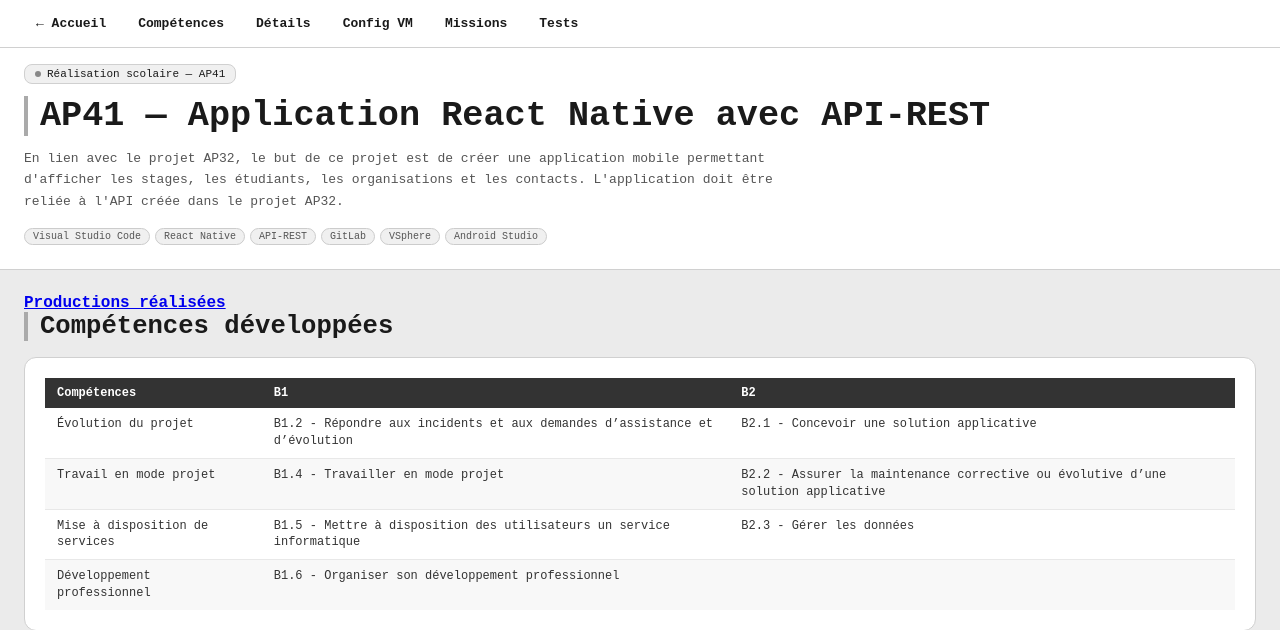
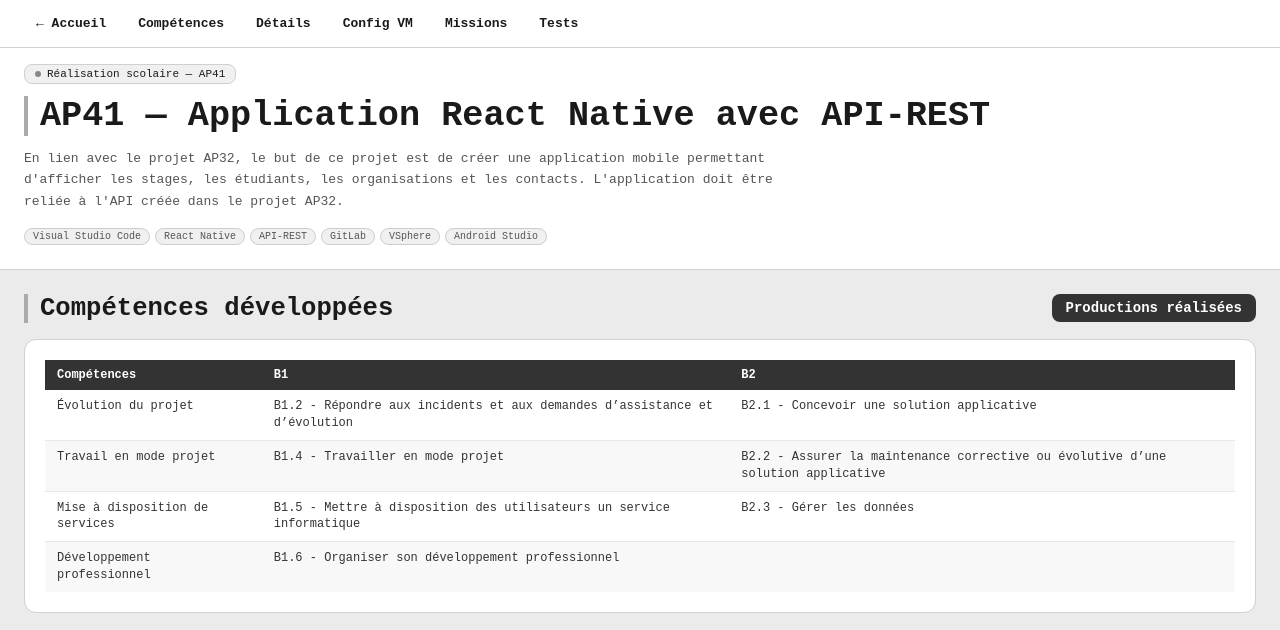
Before and after one commit to TGnrd/pcpgoinardtitouan, a PHP site: page /CompDetAp41.html in a window 1280 px wide. Shown: the top 630 px of the page. Run offline with PHP 8.4, Linux system fonts and the light colour scheme.

Commit message:
Ajout du style de l'ap41

```diff
--- a/style/style-ap41.css
+++ b/style/style-ap41.css
@@ -310,6 +310,26 @@ table tr:nth-child(even) td {
   background: #f8f8f8;
 }
 
+/* Lien vers projet de la page */
+
+.lienProjetPage {
+  display: inline-flex;
+  align-items: center;
+  justify-content: center;
+  background: #333;
+  color: #ffffff;
+  text-decoration: none;
+  font-size: 14px;
+  font-weight: bold;
+  padding: 6px 14px;
+  border-radius: 8px;
+  margin-bottom: 1rem;
+  float: right;
+}
+
+.lienProjetPage:hover {
+  background: #111;
+}
 
 /* Images */
 img,
```
